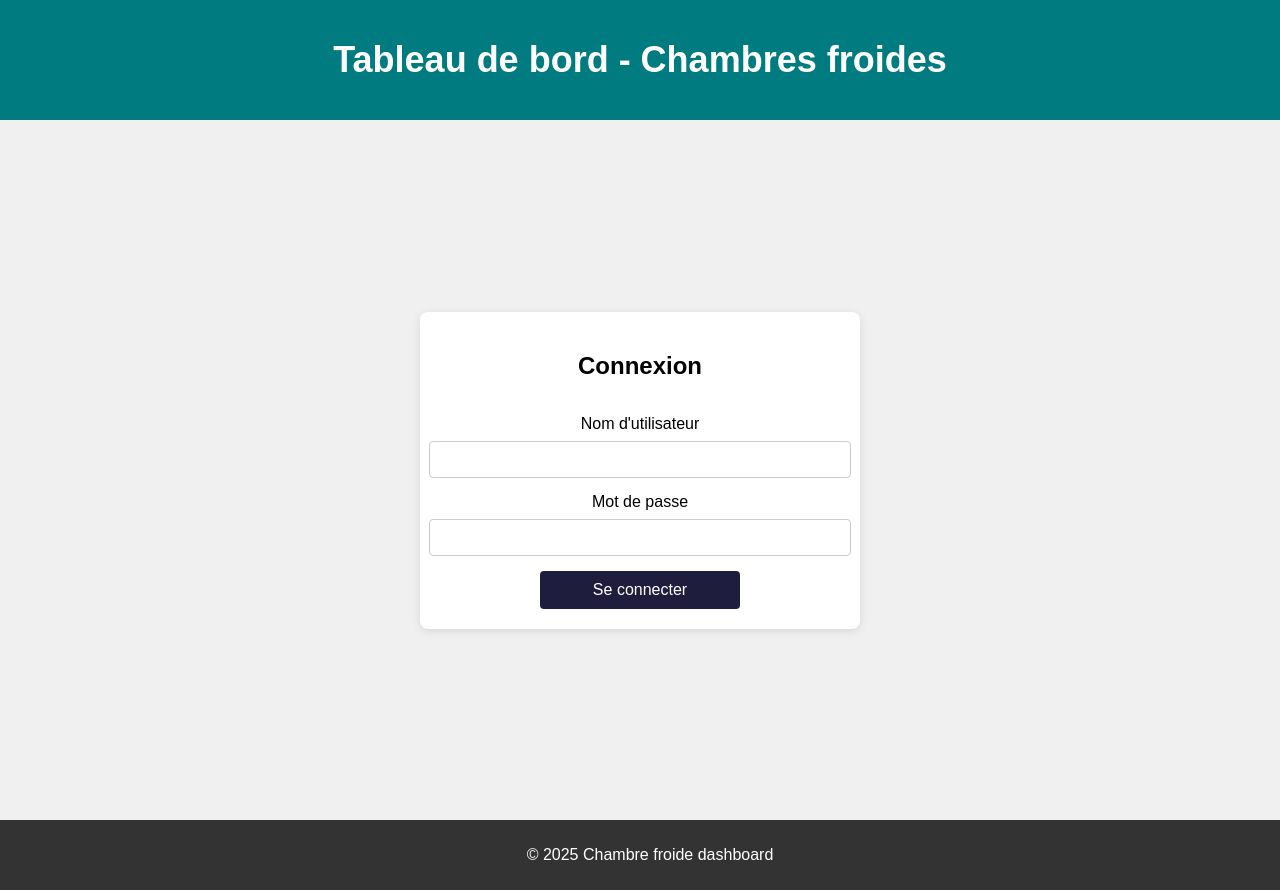
After one commit to MaloM03/ColdRoomsDashboard, a Flask app: page /login in a window 1280 px wide. The commit adds this page. Run offline with Flask 3, Linux system fonts and the light colour scheme.

Commit message:
structure et page login

```diff
--- a/app/routes.py
+++ b/app/routes.py
@@ -5,6 +5,10 @@ def init_routes(app):
     def index():
         return render_template('index.html')
 
+    @app.route('/login')
+    def login():
+        return render_template('login.html')
+
     @app.route('/alerts')
     def alerts():
         return render_template('alerts.html')
--- /dev/null
+++ b/app/static/css/login.css
@@ -0,0 +1,55 @@
+.login-container {
+    background-color: #fff;
+    padding: 20px;
+    border-radius: 8px;
+    box-shadow: 0 2px 10px rgba(0, 0, 0, 0.1);
+    width: 80%;
+    max-width: 400px;
+    display: flex;
+    flex-direction: column; /* Aligne les éléments verticalement */
+    align-items: center; /* Centre horizontalement */
+    gap: 15px; /* Espace entre les éléments */
+}
+
+.login-center {
+    display: flex;
+    justify-content: center;  /* Centre horizontalement */
+    align-items: center;      /* Centre verticalement */
+    height: calc(100vh - 100px); /* 100vh - hauteur du header et footer */
+}
+
+label {
+    display: block;
+    margin-bottom: 8px;
+}
+
+form {
+    display: flex;
+    flex-direction: column;  /* Aligne les éléments du formulaire verticalement */
+    justify-content: center; /* Centre le contenu du formulaire */
+    align-items: center;     /* Centre le contenu du formulaire horizontalement */
+    width: 100%;  /* Le formulaire prend toute la largeur disponible du container */
+}
+
+input[type="text"], input[type="password"] {
+    width: 100%;
+    padding: 10px;
+    margin-bottom: 15px;
+    border: 1px solid #ccc;
+    border-radius: 4px;
+
+}
+
+button {
+    width: 50%;
+    padding: 10px;
+    background-color: #1f1d3d;
+    color: #fff;
+    border: none;
+    border-radius: 4px;
+    font-size: 16px;
+}
+
+button:hover {
+    background-color: #363269;
+}
--- a/app/static/css/style.css
+++ b/app/static/css/style.css
@@ -15,7 +15,7 @@ header {
     color: white;
     text-align: center;
     padding: 15px;
-    font-size: 24px;
+    font-size: 18px;
 }
 
 /* Conteneur principal */
--- a/app/templates/index.html
+++ b/app/templates/index.html
@@ -4,5 +4,5 @@
 
 {% block content %}
     <h1>Ici afficher la listes des chambres froides disponible</h1>
-    <p>Après un clique consultations des paramètre et température de la chambre</p>
+    <p>Après un clique consultations des paramètres et destempératures de la chambre</p>
 {% endblock %}
--- /dev/null
+++ b/app/templates/login.html
@@ -0,0 +1,37 @@
+<!DOCTYPE html>
+<html lang="fr">
+<head>
+    <meta charset="UTF-8">
+    <meta name="viewport" content="width=device-width, initial-scale=1.0">
+    <title>Connexion</title>
+    <link rel="stylesheet" href="{{ url_for('static', filename='css/style.css') }}">
+    <link rel="stylesheet" href="{{ url_for('static', filename='css/login.css') }}">
+</head>
+<body>
+    <!-- Bandeau supérieur -->
+    <header>
+        <h1>Tableau de bord - Chambres froides</h1>
+    </header>
+
+    <div class="login-center">
+        <div class="login-container">
+            <h2>Connexion</h2>
+            <form action="submit_form" method="post">
+                <label for="username">Nom d'utilisateur</label>
+                <input type="text" id="username" name="username" required>
+
+                <label for="password">Mot de passe</label>
+                <input type="password" id="password" name="password" required>
+
+                <button type="submit">Se connecter</button>
+            </form>
+        </div>
+    </div>
+
+    <!-- Pied de page -->
+    <footer>
+        <p>&copy; 2025 Chambre froide dashboard</p>
+    </footer>
+
+</body>
+</html>
```
Also changed, not shown: app/database.py (added), app/static/images/altheora-composite-logo.png (added), app/templates/base.html (line endings or trailing spaces).
